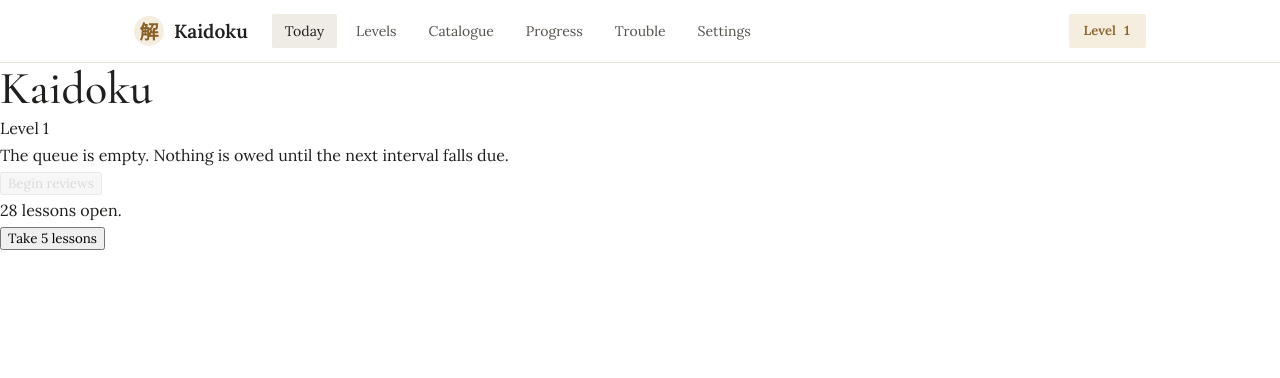
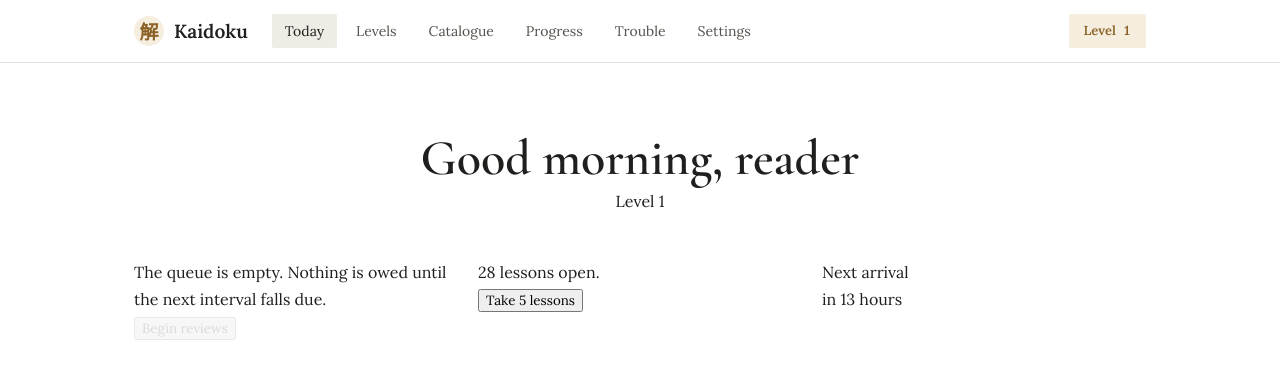
Before and after one commit to elena-vh/kaidoku, a React (Vite) app: page / in a window 1280 px wide. Shown: the top 378 px of the page. Built offline with nearby package versions, Linux system fonts and the light colour scheme.

Commit message:
feat(ui): wip today screen

```diff
--- /dev/null
+++ b/src/components/Card.module.css
@@ -0,0 +1,2 @@
+.card {
+}
--- /dev/null
+++ b/src/components/Card.tsx
@@ -0,0 +1,4 @@
+import styles from './Card.module.css';
+export const Card = () => {
+  return <div className={styles.card}></div>;
+};
--- /dev/null
+++ b/src/screens/Today.module.css
@@ -0,0 +1,21 @@
+.greeting {
+  font-size: 50px;
+  font-weight: 700;
+  line-height: 1.2;
+  margin-top: 10px;
+}
+.container {
+  text-align: center;
+  padding: 56px 24px 110px;
+  margin: 0px auto;
+  max-width: 1060px;
+}
+.reviewsCard {
+}
+.cardsContainer {
+  display: grid;
+  grid-template-columns: repeat(auto-fit, minmax(268px, 1fr));
+  gap: 20px;
+  margin-top: 44px;
+  text-align: left;
+}
--- a/src/screens/Today.tsx
+++ b/src/screens/Today.tsx
@@ -1,6 +1,7 @@
 import { useApp, useDispatch, useNow } from '../state/AppContext.tsx';
 import { CATALOGUE } from '../data/catalogue.ts';
 import { dueQueue, lessonQueue } from '../engine/queues.ts';
+import styles from './Today.module.css';
 
 export function TodayScreen() {
   const state = useApp();
@@ -11,9 +12,11 @@ export function TodayScreen() {
   const lessons = lessonQueue(CATALOGUE, state.progress, state.level);
 
   return (
-    <section aria-label='Today'>
-      <h1>Kaidoku</h1>
+    <section aria-label='Today' className={styles.container}>
+      <h1 className={styles.greeting}>Good morning, reader</h1>
       <p>Level {state.level}</p>
+      <div className={styles.cardsContainer}>
+        <div className={styles.reviewsCard}>
           <p>
             {due.length === 0
               ? 'The queue is empty. Nothing is owed until the next interval falls due.'
@@ -31,7 +34,8 @@ export function TodayScreen() {
             }>
             Begin reviews
           </button>
-
+        </div>
+        <div className={styles.lessonsCard}>
           <p>
             {lessons.length} lesson{lessons.length === 1 ? '' : 's'} open.
           </p>
@@ -45,9 +49,18 @@ export function TodayScreen() {
               })
             }>
             Take{' '}
-        {Math.min(state.settings.batch, lessons.length || state.settings.batch)}{' '}
+            {Math.min(
+              state.settings.batch,
+              lessons.length || state.settings.batch,
+            )}{' '}
             lessons
           </button>
+        </div>
+        <div className={styles.nextArrivalCard}>
+          <p>Next arrival</p>
+          <p>in 13 hours</p>
+        </div>
+      </div>
     </section>
   );
 }
```
Also changed, not shown: 1 other file (tests, documents, lock files or other folders). Lines whose indentation alone changed are shown as unchanged.
